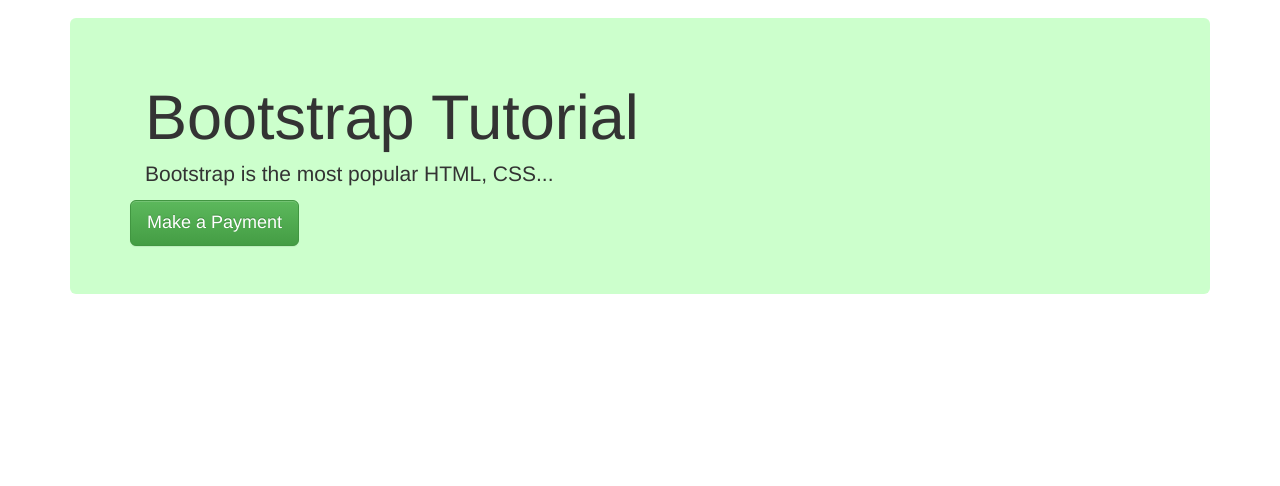
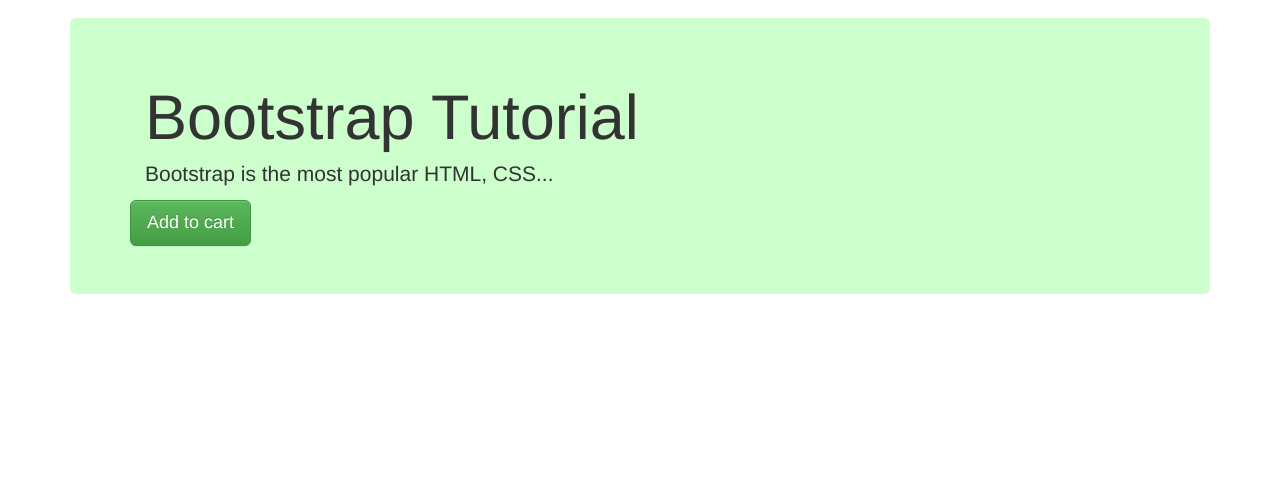
Before and after one commit to compgirl123/UberSante-Soen344, a Flask app: template app/templates/patientpages/patient_dashboard.html in a window 1280 px wide. Shown: the part 211-697 px from the top of the page. Run offline with Flask 2, Linux system fonts and the light colour scheme; the template is opened without the code that fills it, so the values that code supplies are empty; some libraries are stand-ins or nearby versions.

Commit message:
Added cart button in patient dashboard issue #8

```diff
--- a/app/templates/patientpages/patient_dashboard.html
+++ b/app/templates/patientpages/patient_dashboard.html
@@ -15,7 +15,7 @@
     <p>{{time}}</p>
   </div>
 
-  <button type="submit" id = "payment" name = "payment" class="btn btn-success btn-lg" value="s"> Make a Payment</button>
+  <button type="submit" id = "cart" name = "cart" class="btn btn-success btn-lg" value="s"> Add to cart</button>
 </div>
 
 {% endblock %}
```
